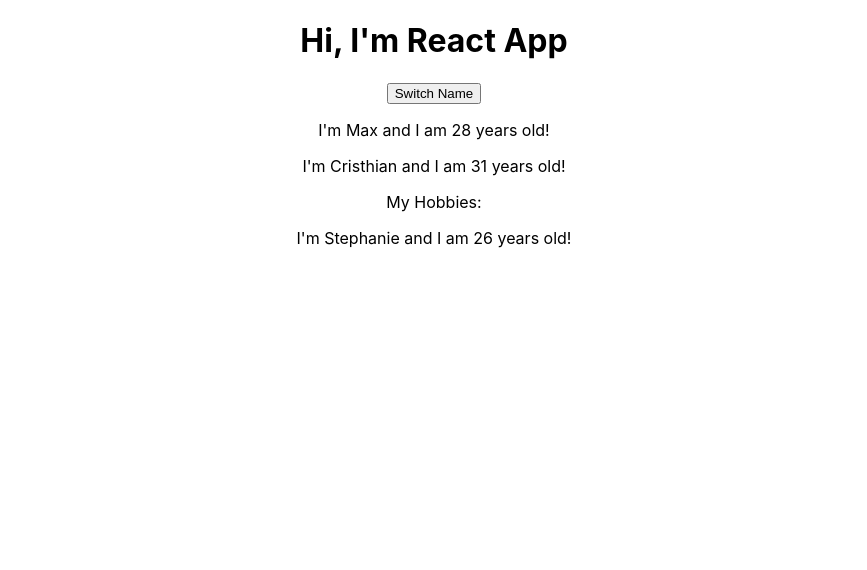
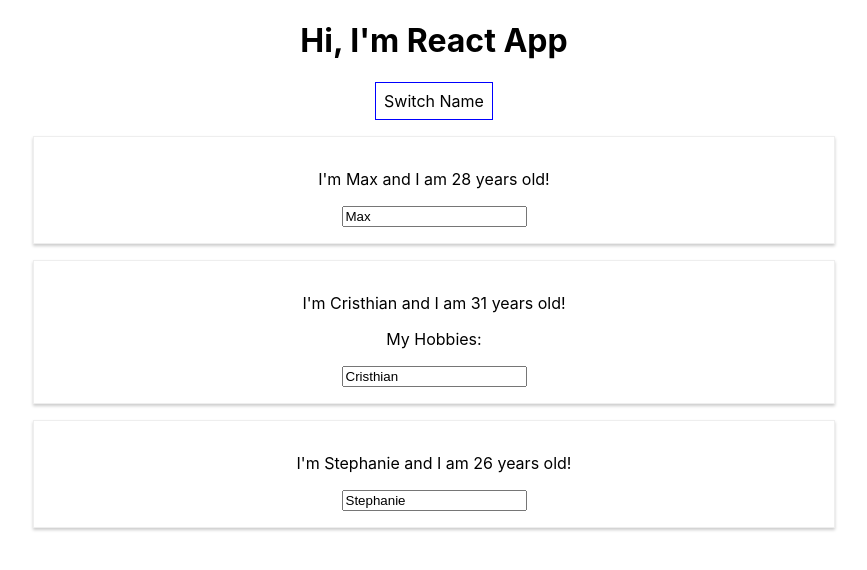
Before and after one commit to cristhianfdx/react-professional-course, a React (Create React App) app in the folder react-complete-guide/: page / in a window 1280 px wide. Shown: the top 570 px of the page, without its empty margins (206-1073 px from the left). Built offline with nearby package versions, Linux system fonts and the light colour scheme.

Commit message:
Add new topics: Binding, add stylesheets

```diff
--- a/react-complete-guide/src/App.js
+++ b/react-complete-guide/src/App.js
@@ -14,23 +14,48 @@
     };
   }
 
-  switchNameHandler = () => {
+  switchNameHandler = (newName) => {
     this.setState({
       persons: [
-        { name: 'Lucy', age: 28 },
-        { name: 'Cristhian', age: 31 },
-        { name: 'Stephanie', age: 26 },
+        { name: newName, age: 28 },
+        { name: 'Cristhian', age: 28 },
+        { name: 'Stephanie', age: 27 },
       ],
     });
   };
 
+  nameChangeHandler(event) {
+    this.setState({
+      persons: [
+        { name: 'Max', age: 28 },
+        { name: event.target.value, age: 31 },
+        { name: 'Stephanie', age: 26 },
+      ],
+    });
+  }
+
   render() {
+    const style = {
+      backgroundColor: 'white',
+      font: 'inherit',
+      border: '1px solid blue',
+      padding: '8px',
+      cursor: 'pointer'
+    };
+
     return (
       <div className="App">
         <h1>Hi, I'm React App</h1>
-        <button onClick={this.switchNameHandler}>Switch Name</button>
+        <button style={style} onClick={this.switchNameHandler.bind(this, 'Lucy')}>
+          Switch Name
+        </button>
         <Person name={this.state.persons[0].name} age={this.state.persons[0].age} />
-        <Person name={this.state.persons[1].name} age={this.state.persons[1].age}>
+        <Person
+          name={this.state.persons[1].name}
+          age={this.state.persons[1].age}
+          click={this.switchNameHandler.bind(this, 'Cristhian!')}
+          changed={this.nameChangeHandler.bind(this)}
+        >
           My Hobbies:{' '}
         </Person>
         <Person name={this.state.persons[2].name} age={this.state.persons[2].age} />
--- /dev/null
+++ b/react-complete-guide/src/Person/Person.css
@@ -0,0 +1,8 @@
+.Person {
+    width: 60%;
+    margin: 16px auto;
+    border: 1px solid #eee;
+    box-shadow: 0 2px 3px #ccc;
+    padding: 16px;
+    text-align: center;
+}
--- a/react-complete-guide/src/Person/Person.js
+++ b/react-complete-guide/src/Person/Person.js
@@ -1,12 +1,14 @@
 import React from 'react';
+import './Person.css';
 
 const person = (props) => {
   return (
-    <div>
-      <p>
+    <div className="Person">
+      <p onClick={props.click}>
         I'm {props.name} and I am {props.age} years old!
       </p>
       <p>{props.children}</p>
+      <input type="text" onChange={props.changed} value={props.name} />
     </div>
   );
 };
```
